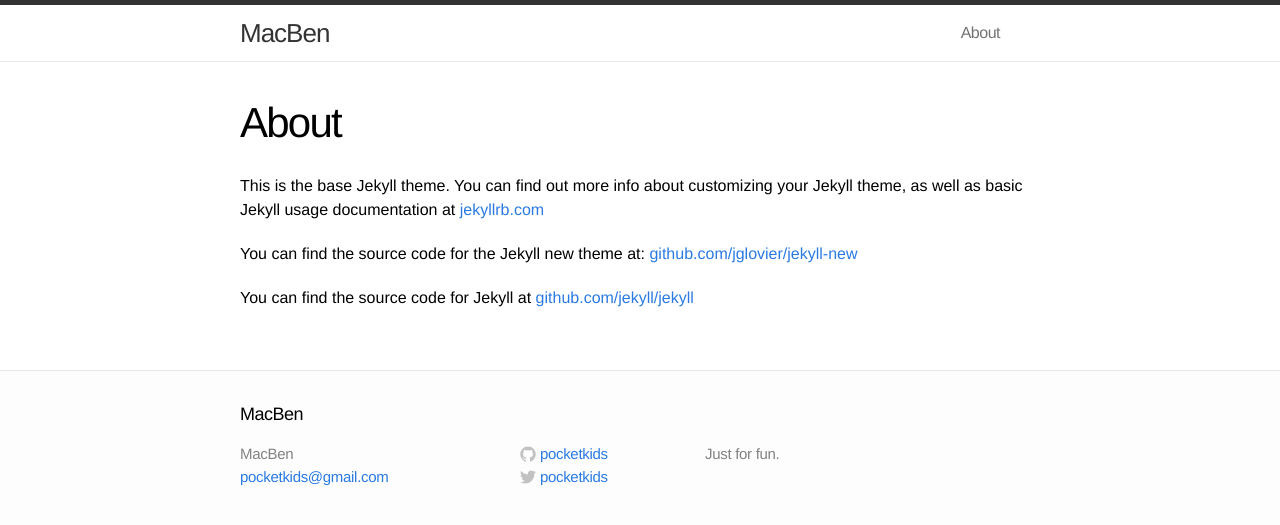
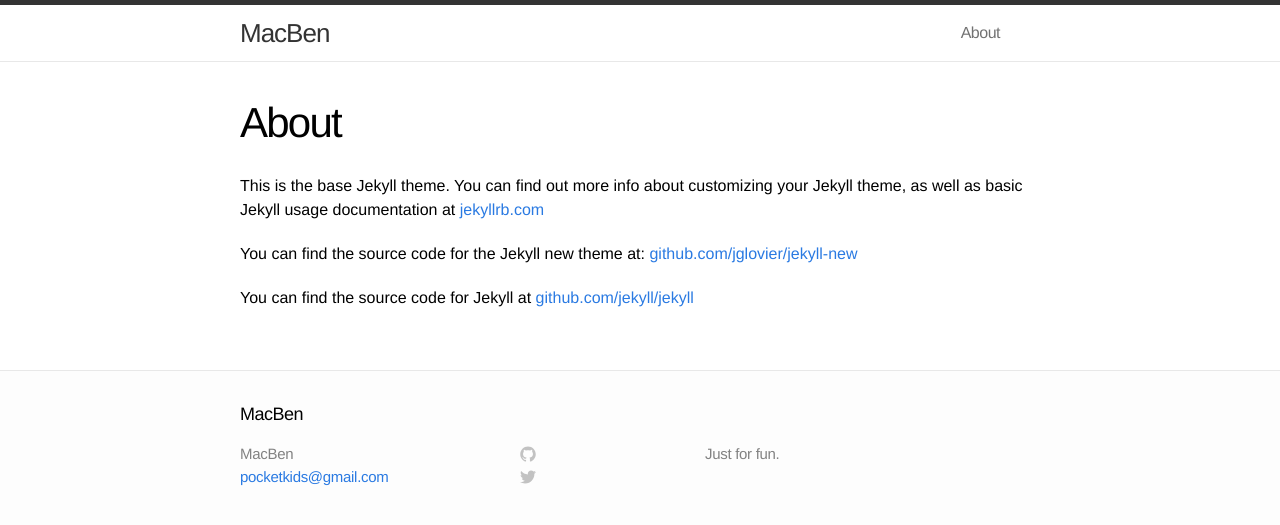
Before and after one commit to pocketkids/pocketkids.github.io, a Jekyll site: the page built from about.md, in a window 1280 px wide. Shown: the top 525 px of the page. Built offline with Jekyll 4.4.1, drawn with Linux system fonts in a browser that asks for light colours.

Commit message:
test the site variable

```diff
--- a/_config.yml
+++ b/_config.yml
@@ -1,6 +1,5 @@
 # Site settings
 title: MacBen
-username: pocketkids
 email: pocketkids@gmail.com
 description: "Just for fun."
 baseurl: ""
```
